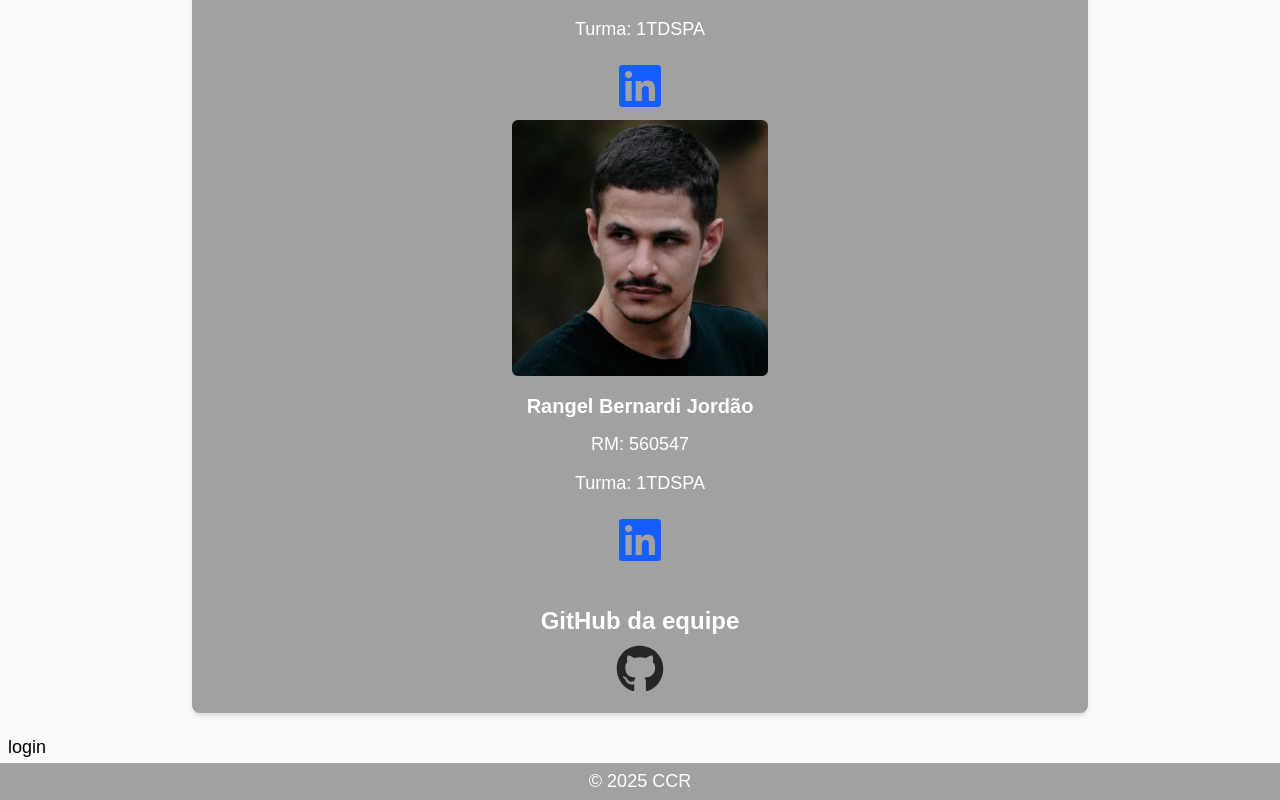
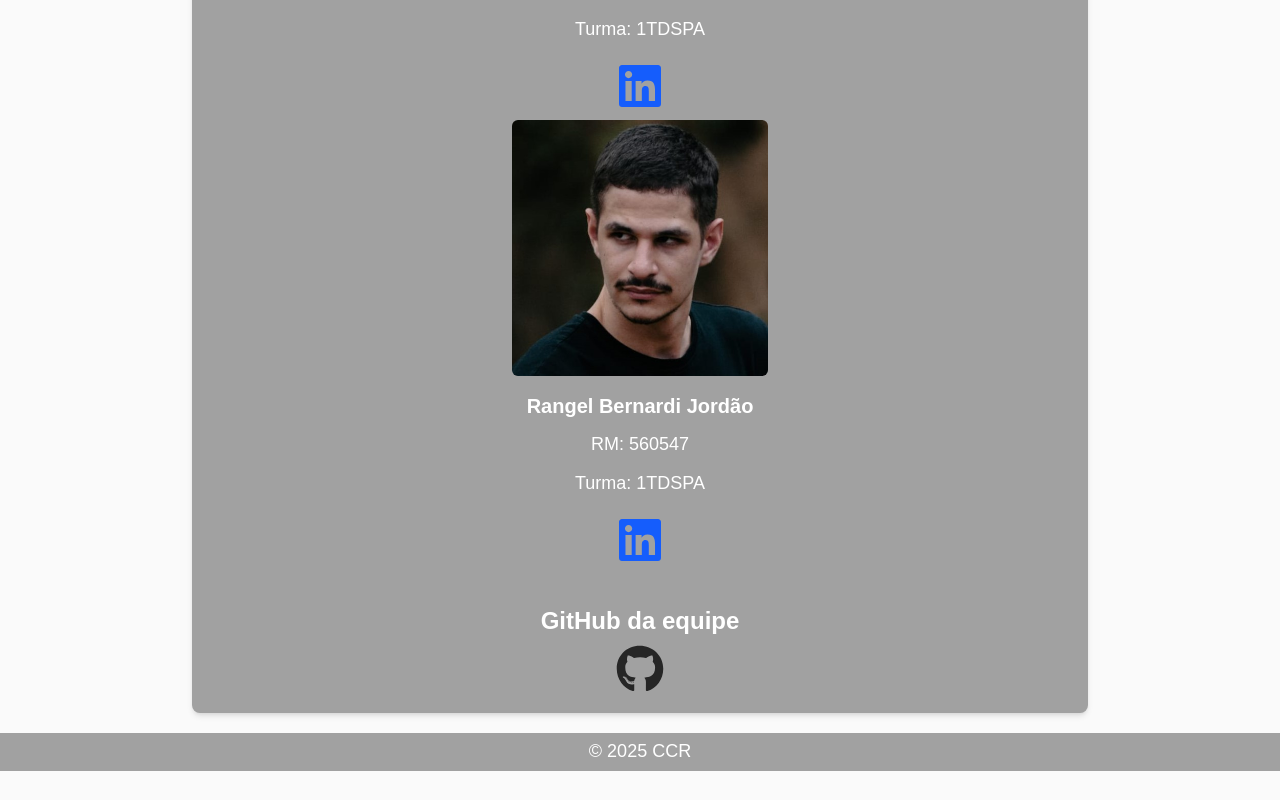
Before and after one commit to rangelbjordao/ccr-alertas-front, a Next.js app: page /integrantes in a window 1280 px wide. Shown: the part 1052-1852 px from the top of the page. After the commit the page ends 1823 px from the top, so only its background shows below. Built offline with nearby package versions, Linux system fonts and the light colour scheme.

Commit message:
correcoes

```diff
--- a/src/app/components/compIntegrantes/compIntegrantes.tsx
+++ b/src/app/components/compIntegrantes/compIntegrantes.tsx
@@ -1,5 +1,4 @@
 import Image from "next/image";
-import Link from "next/link";
 import { FaLinkedin, FaGithub } from "react-icons/fa";
 
 const CompIntegrantes = () => {
@@ -97,13 +96,6 @@ const CompIntegrantes = () => {
             <FaGithub />
           </a>
         </section>
-
-        <Link
-          className="text-black px-2 hover:underline"
-          href="/login"
-        >
-          login
-        </Link>
       </main>
     </>
   );
--- a/src/app/components/compReportarEvento/compReportarEvento.tsx
+++ b/src/app/components/compReportarEvento/compReportarEvento.tsx
@@ -1,6 +1,5 @@
 'use client'
 
-import Link from "next/link";
 import { useState } from "react";
 
 const CompReportarEventos = () => {
```
